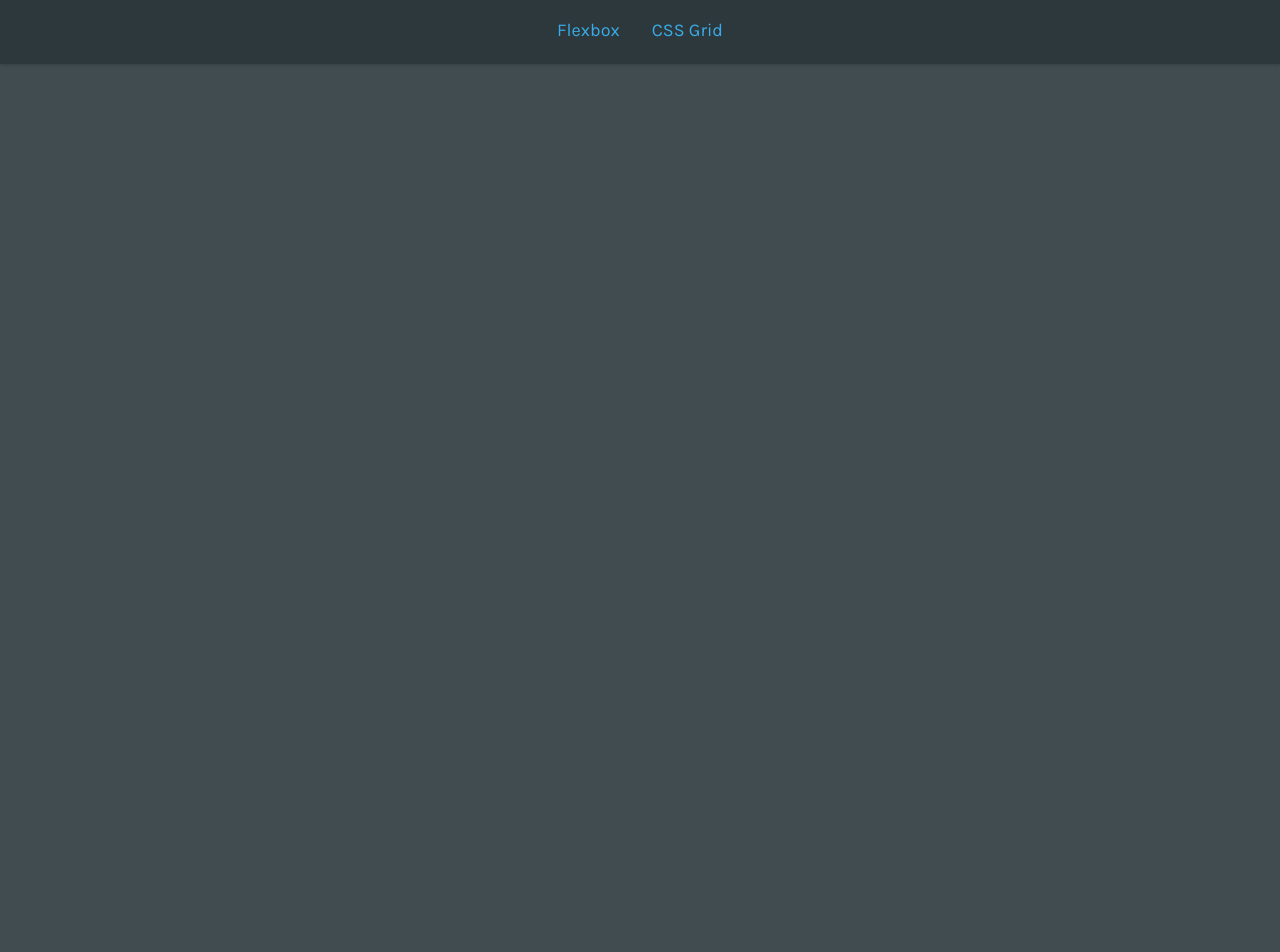
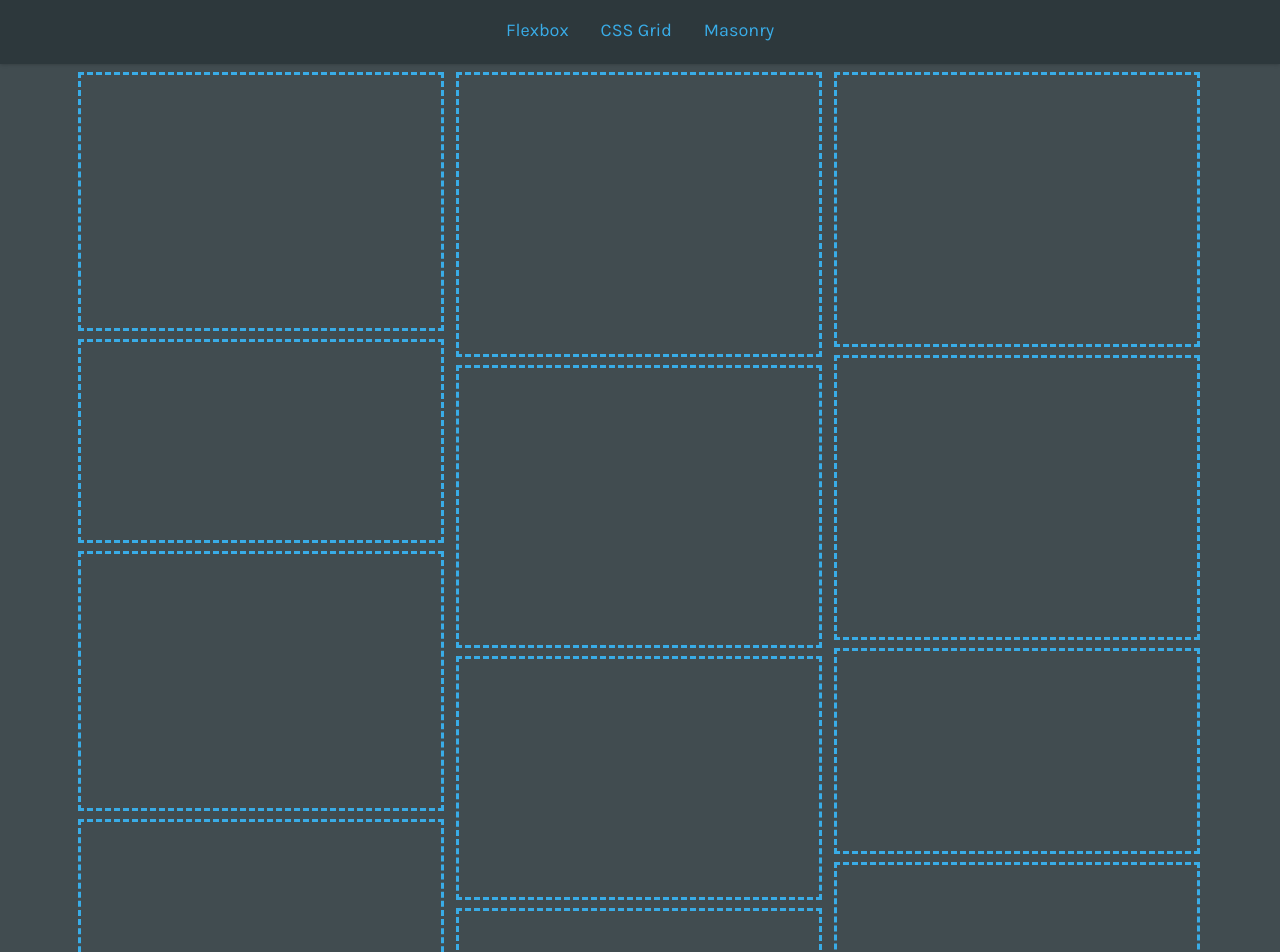
Before and after one commit to orjanbp/react-functional, a React (Create React App) app: page /masonry in a window 1280 px wide. Shown: the top 952 px of the page. Before the commit the page ends 800 px from the top, so only its background shows below. Built offline with nearby package versions, Linux system fonts and the light colour scheme.

Commit message:
feat: add masonry page

```diff
--- a/src/App.js
+++ b/src/App.js
@@ -5,6 +5,7 @@ import Header from './components/header/header'
 
 import PageFlexbox from './pages/flexbox'
 import PageCssGrid from './pages/css-grid'
+import PageMasonry from './pages/masonry'
 
 function App() {
   return (
@@ -18,11 +19,16 @@ function App() {
           {
             name: 'CSS Grid',
             to: '/grid'
+          },
+          {
+            name: 'Masonry',
+            to: '/masonry'
           }
         ]}
       />
       <Route path="/" exact component={PageFlexbox} />
       <Route path="/grid" component={PageCssGrid} />
+      <Route path="/masonry" component={PageMasonry} />
     </Router>
   )
 }
--- /dev/null
+++ b/src/pages/masonry.js
@@ -0,0 +1,90 @@
+import React from 'react'
+import styled from 'styled-components'
+
+import Page from '../components/page'
+import Outline from '../components/outline'
+
+function getRandomBoxHeight() {
+  return Math.floor(Math.random() * (300 - 200) + 200)
+}
+
+const FlexMasonry = styled.div`
+  display: flex;
+  flex-flow: column wrap;
+  width: 100%;
+  height: 1400px;
+  padding: 4px;
+  box-sizing: border-box;
+
+  & > div:nth-child(3n + 1) {
+    order: 1;
+  }
+
+  & > div:nth-child(3n + 2) {
+    order: 2;
+  }
+
+  & > div:nth-child(3n) {
+    order: 3;
+  }
+
+  &::before,
+  &::after {
+    content: '';
+    flex-basis: 100%;
+    width: 0;
+    order: 2;
+  }
+`
+
+const MasonTile = styled.div`
+  height: ${props => props.height || 100}px;
+  width: 33%;
+  padding: 4px;
+  box-sizing: border-box;
+`
+
+const PageMasonry = () => (
+  <Page>
+    <FlexMasonry>
+      <MasonTile height={getRandomBoxHeight()}>
+        <Outline></Outline>
+      </MasonTile>
+      <MasonTile height={getRandomBoxHeight()}>
+        <Outline></Outline>
+      </MasonTile>
+      <MasonTile height={getRandomBoxHeight()}>
+        <Outline></Outline>
+      </MasonTile>
+      <MasonTile height={getRandomBoxHeight()}>
+        <Outline></Outline>
+      </MasonTile>
+      <MasonTile height={getRandomBoxHeight()}>
+        <Outline></Outline>
+      </MasonTile>
+      <MasonTile height={getRandomBoxHeight()}>
+        <Outline></Outline>
+      </MasonTile>
+      <MasonTile height={getRandomBoxHeight()}>
+        <Outline></Outline>
+      </MasonTile>
+      <MasonTile height={getRandomBoxHeight()}>
+        <Outline></Outline>
+      </MasonTile>
+      <MasonTile height={getRandomBoxHeight()}>
+        <Outline></Outline>
+      </MasonTile>
+      <MasonTile height={getRandomBoxHeight()}>
+        <Outline></Outline>
+      </MasonTile>
+      <MasonTile height={getRandomBoxHeight()}>
+        <Outline></Outline>
+      </MasonTile>
+      <MasonTile height={getRandomBoxHeight()}>
+        <Outline></Outline>
+      </MasonTile>
+    </FlexMasonry>
+  </Page>
+)
+
+export default PageMasonry
```
